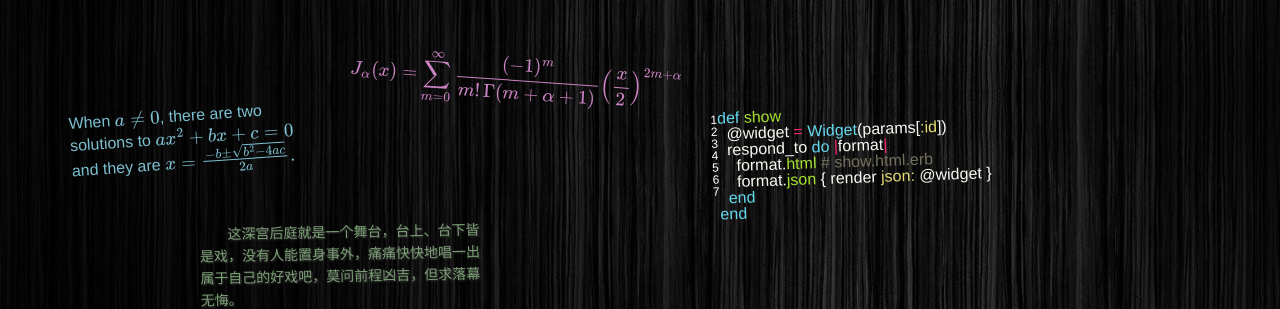
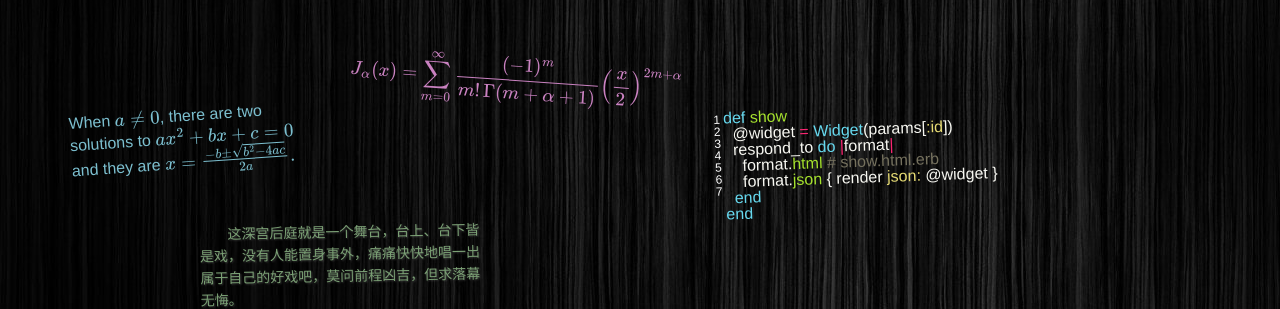
Before and after one commit to II-Matto/ii-matto.github.com, a Jekyll site: the page built from index.html, in a window 1280 px wide. Shown: the part 1237-1546 px from the top of the page. Built offline with Jekyll 4.4.1, drawn with Linux system fonts in a browser that asks for light colours; formulas are drawn with MathJax 3; the list of posts is cut into pages by our own code.

Commit message:
Change margin for lineno in css.

```diff
--- a/css/base.scss
+++ b/css/base.scss
@@ -74,6 +74,7 @@ a {
 .lineno {
     color: #fff;
     font-size: 12px;
+    margin: 3px;
 }
 
 #side_name {
```
